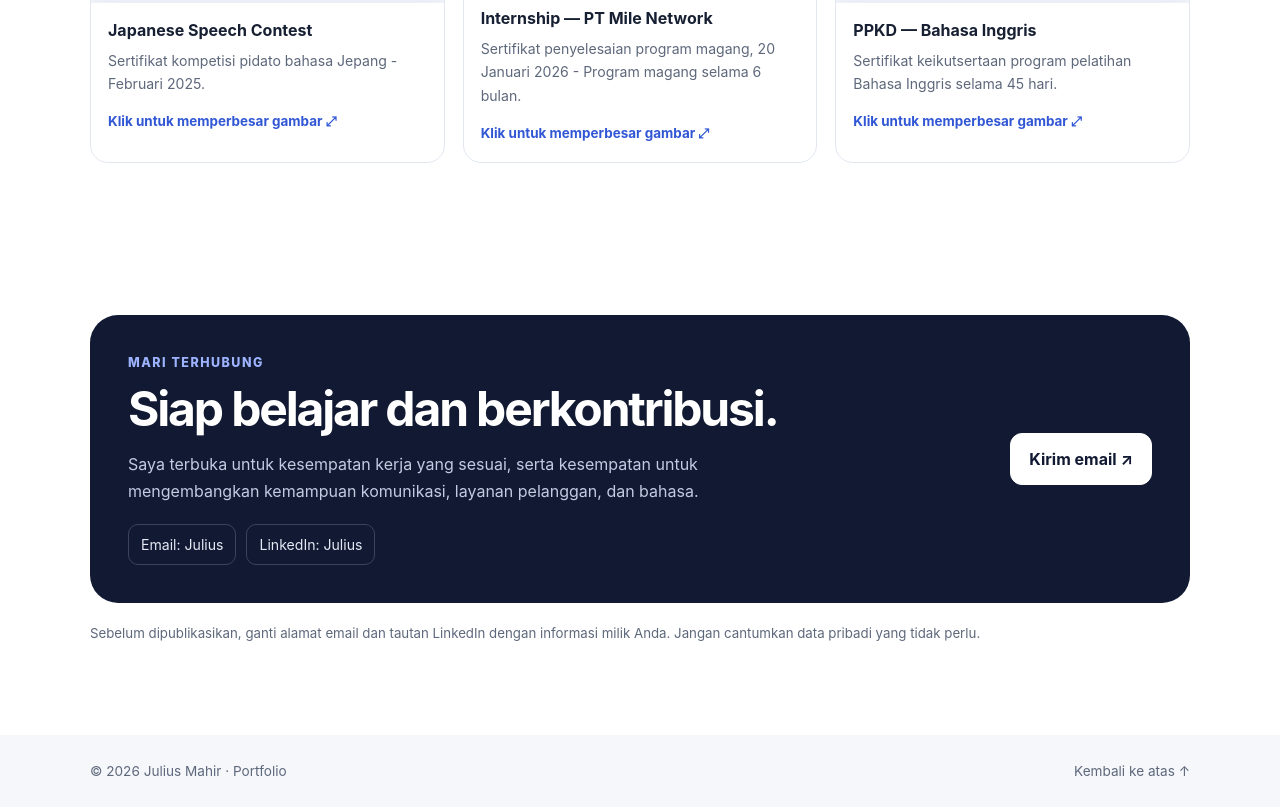
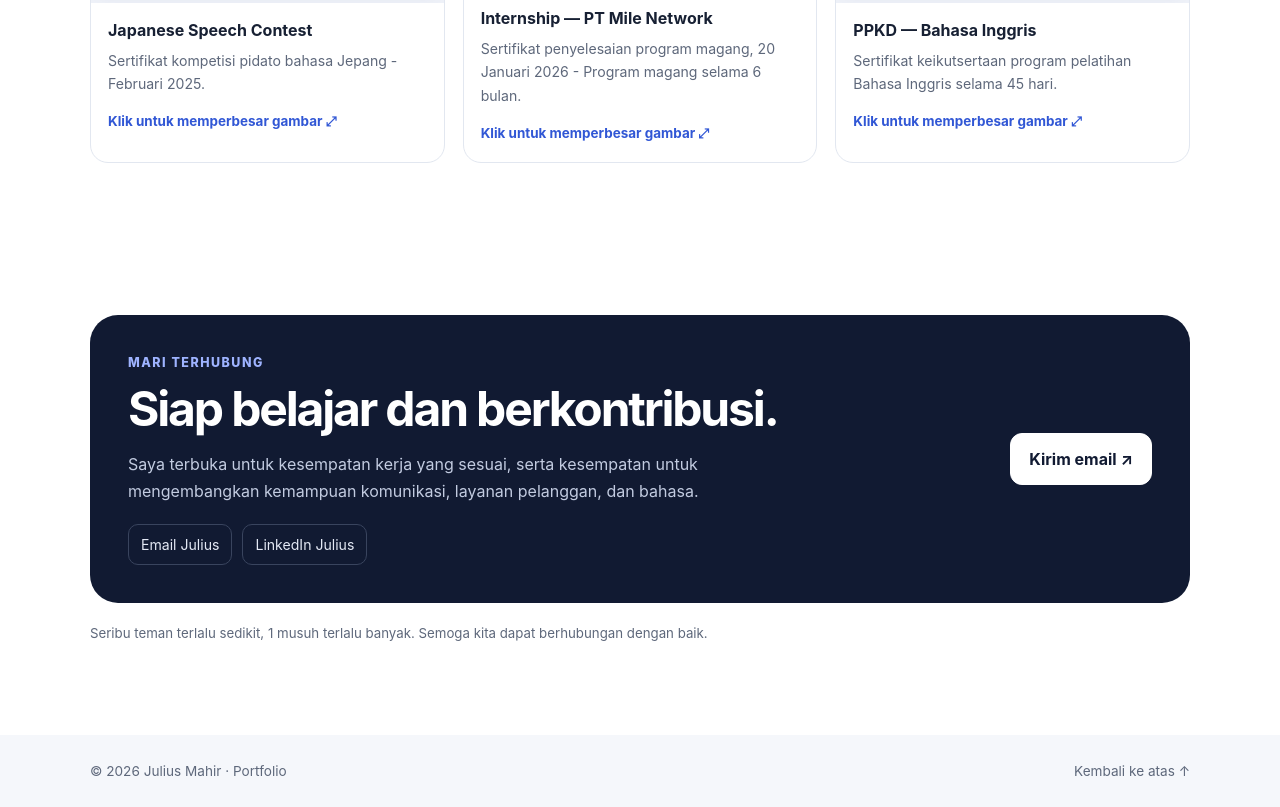
Before and after one commit to Venyroot/Julius-Portofolio, a plain HTML site: page index.html in a window 1280 px wide. Shown: the part 3717-4524 px from the top of the page. Drawn offline with Linux system fonts and the light colour scheme.

Commit message:
Update index.html

```diff
--- a/index.html
+++ b/index.html
@@ -126,10 +126,10 @@ body.motion-ready .reveal.is-visible{opacity:1;transform:translate3d(0,0,0)}
 
 <section class="section white" id="kontak"><div class="wrap"><div class="contact-box">
   <div><div class="kicker" style="color:#9eb3ff">Mari terhubung</div><h2 style="margin:8px 0 12px">Siap belajar dan berkontribusi.</h2><p>Saya terbuka untuk kesempatan kerja yang sesuai, serta kesempatan untuk mengembangkan kemampuan komunikasi, layanan pelanggan, dan bahasa.</p>
-    <div class="contact-links"><a href="mailto:juliomahir71@gmail.com">Email: Julius</a><a href="https://www.linkedin.com/" target="_blank" rel="noreferrer">LinkedIn: Julius</a></div>
+    <div class="contact-links"><a href="mailto:juliomahir71@gmail.com">Email Julius</a><a href="www.linkedin.com/in/julio-mahir-46321333a" target="_blank" rel="noreferrer">LinkedIn Julius</a></div>
   </div>
   <a class="btn" href="mailto:juliomahir71@gmail.com">Kirim email ↗</a>
-</div><p class="disclaimer">Sebelum dipublikasikan, ganti alamat email dan tautan LinkedIn dengan informasi milik Anda. Jangan cantumkan data pribadi yang tidak perlu.</p></div></section>
+</div><p class="disclaimer">Seribu teman terlalu sedikit, 1 musuh terlalu banyak. Semoga kita dapat berhubungan dengan baik.</p></div></section>
 </main>
 <footer class="wrap footer"><span>© 2026 Julius Mahir · Portfolio</span><a href="#home">Kembali ke atas ↑</a></footer>
 
```
